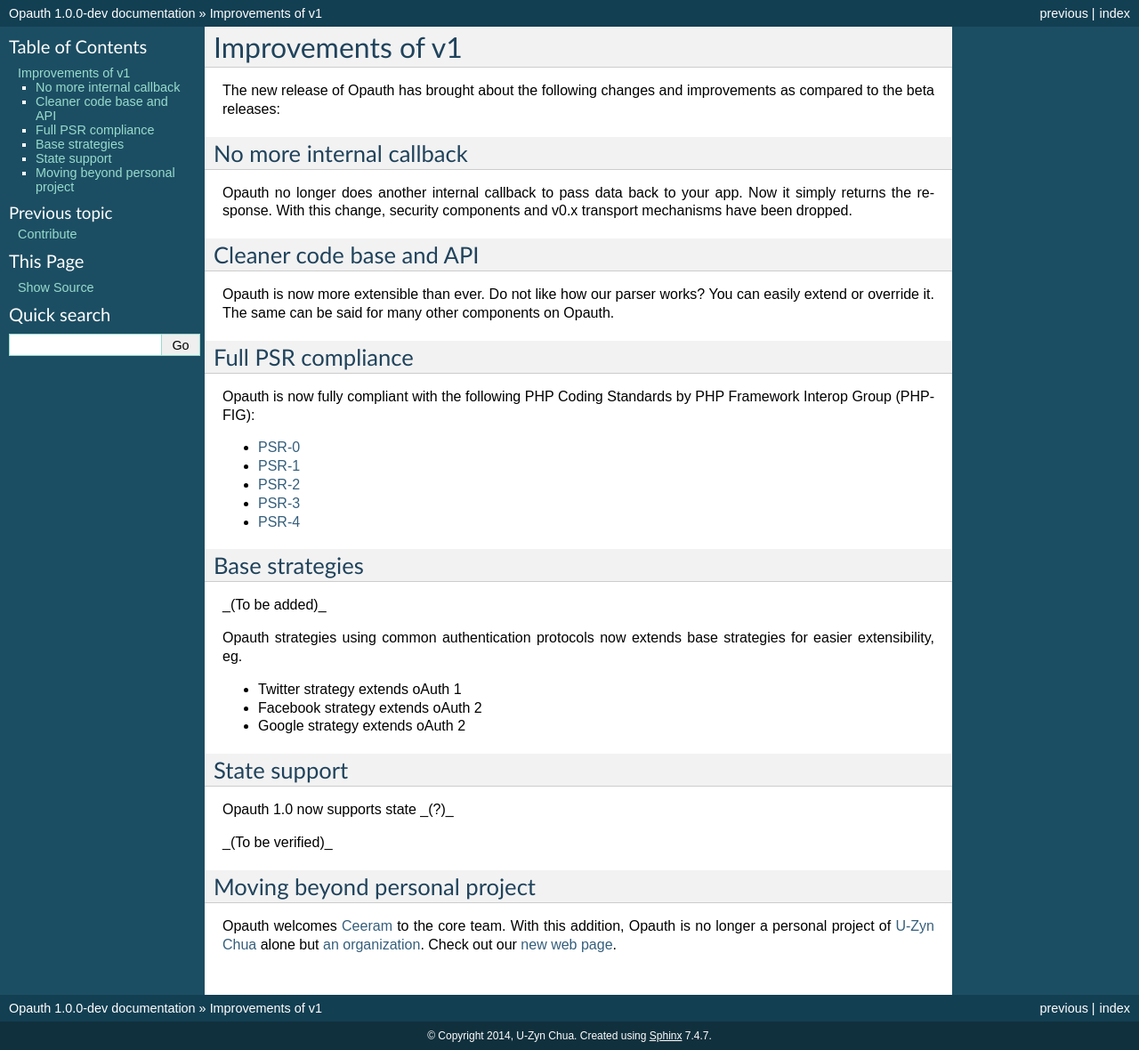
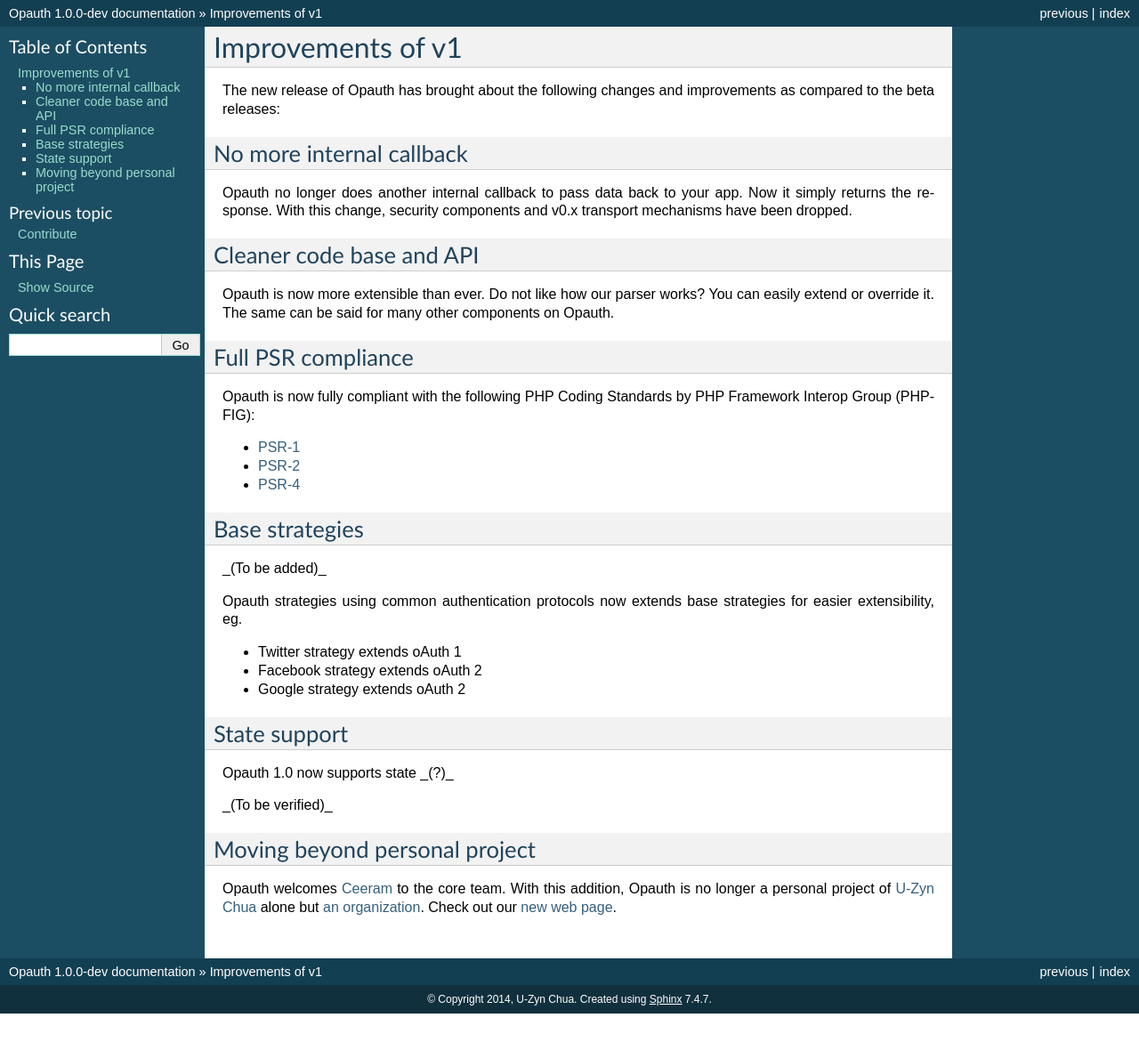
Before and after one commit to opauth/opauth, a Sphinx documentation site: the page built from docs/v1-improvements.rst, in a window 1280 px wide. Shown: the whole page at 89% size. Built offline with Sphinx 7.4.7, drawn with Linux system fonts in a browser that asks for light colours; after the commit the page ends 1139 px from its top, so only the background shows below that.

Commit message:
remove psrs that dont apply to opauth

```diff
--- a/docs/v1-improvements.rst
+++ b/docs/v1-improvements.rst
@@ -15,10 +15,8 @@ Full PSR compliance
 -------------------
 Opauth is now fully compliant with the following PHP Coding Standards by PHP Framework Interop Group (PHP-FIG):
 
-- `PSR-0 <http://www.php-fig.org/psr/psr-0/>`_
 - `PSR-1 <http://www.php-fig.org/psr/psr-1/>`_
 - `PSR-2 <http://www.php-fig.org/psr/psr-2/>`_
-- `PSR-3 <http://www.php-fig.org/psr/psr-3/>`_
 - `PSR-4 <http://www.php-fig.org/psr/psr-4/>`_
 
 Base strategies
```
